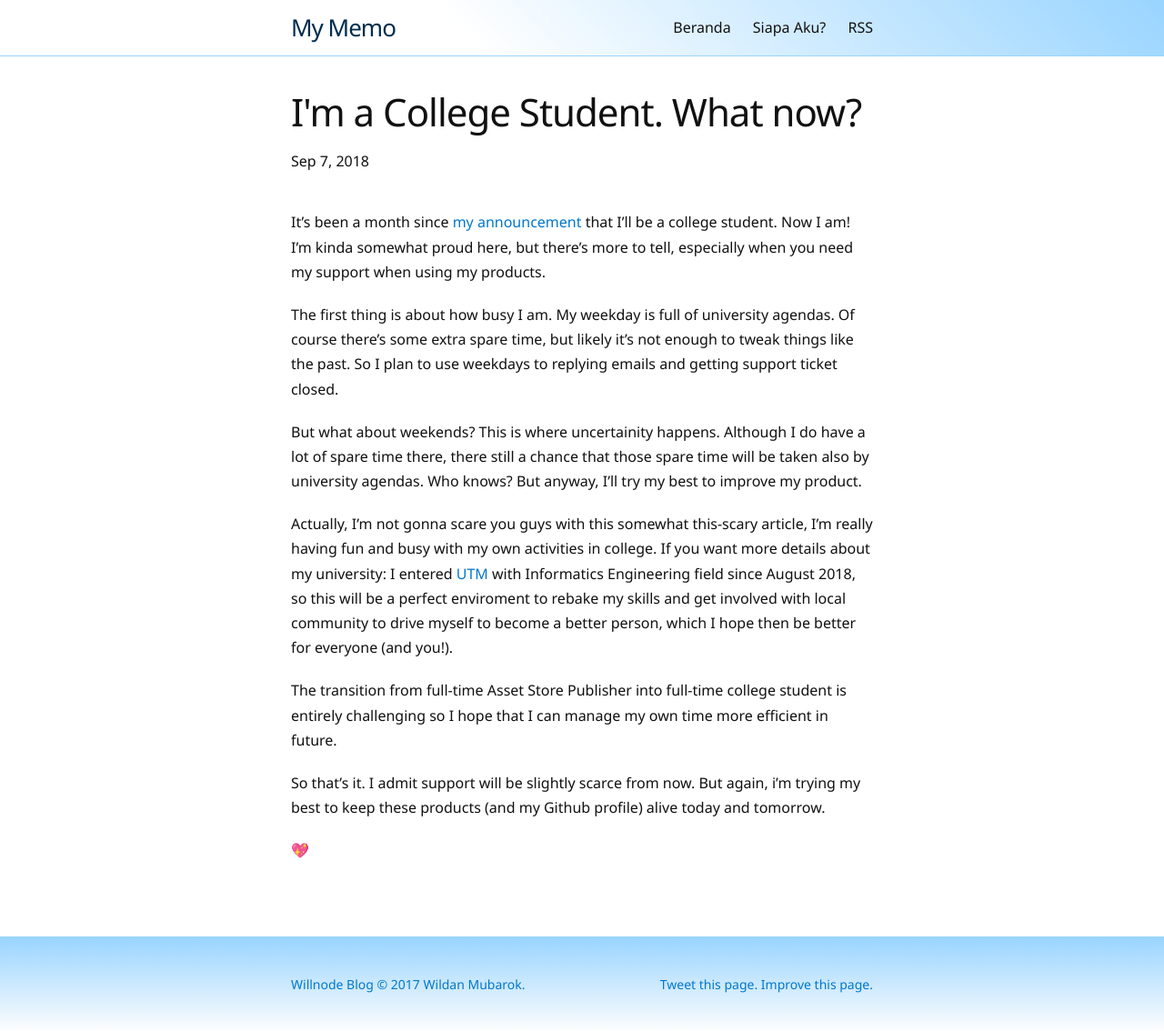
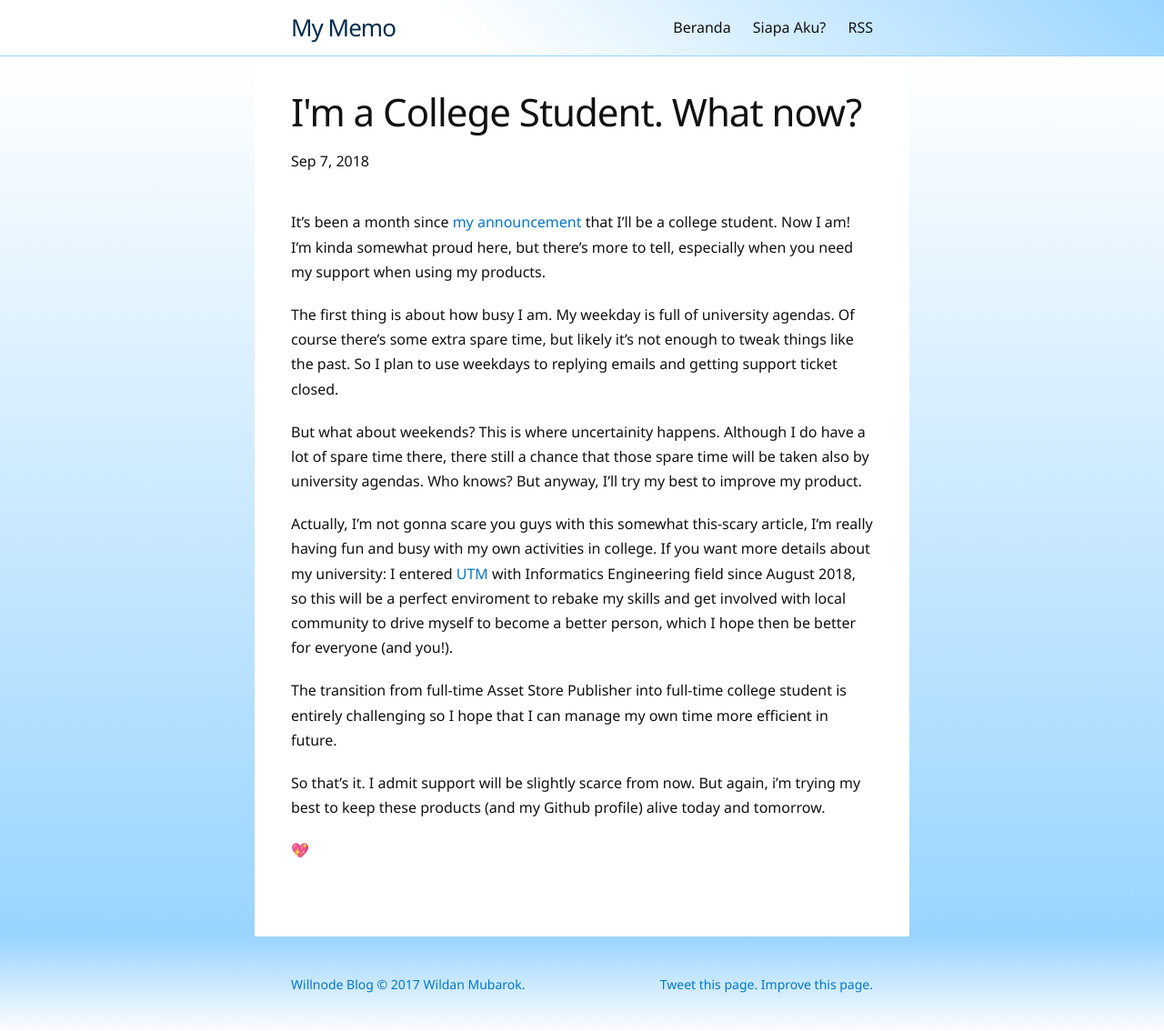
Before and after one commit to wellosoft/memo, a Jekyll site: the page built from _posts/2018-09-07-im-a-college-student.md, in a window 1280 px wide. Shown: the whole page at 91% size. Built offline with Jekyll 4.4.1, drawn with Linux system fonts in a browser that asks for light colours; a script that is not in the unit is left out.

Commit message:
Playing w Gradient

```diff
--- a/_sass/layout.scss
+++ b/_sass/layout.scss
@@ -112,10 +112,15 @@
   }
 }
 
+main {
+  background: linear-gradient(white, $grey-color-light);
+}
+
 /**
  * Page content
  */
 .page-content {
+  background: white;
   padding-top: $spacing-unit;
   padding-bottom: $spacing-unit;
 }
@@ -126,6 +131,7 @@
 
 .post-list {
   margin-left: 0;
+  margin-bottom: 0;
   list-style: none;
   display: flex;
   flex-wrap: wrap;
```
